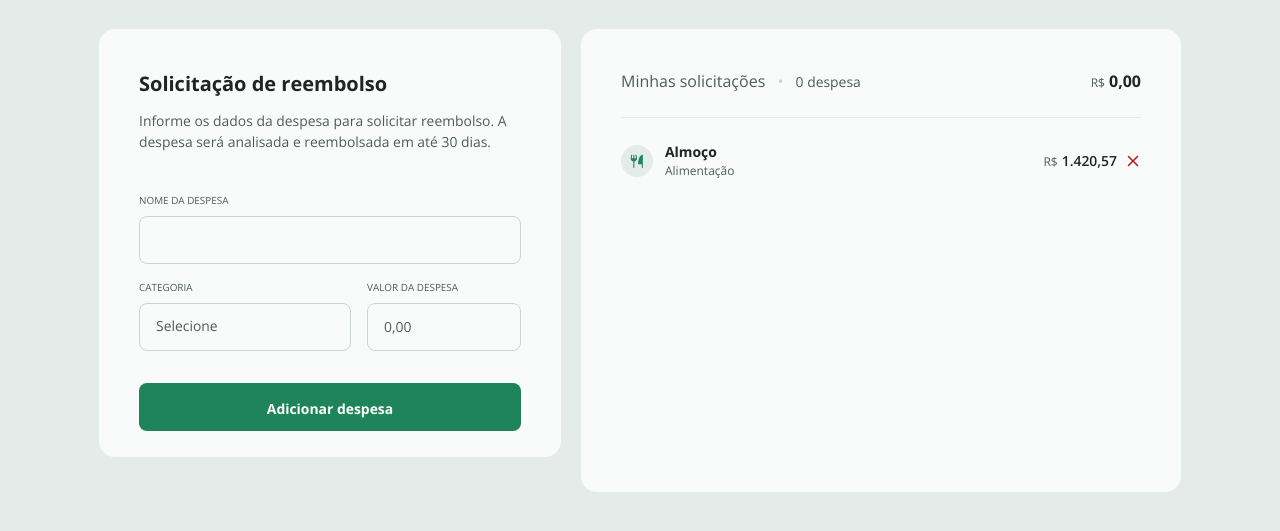
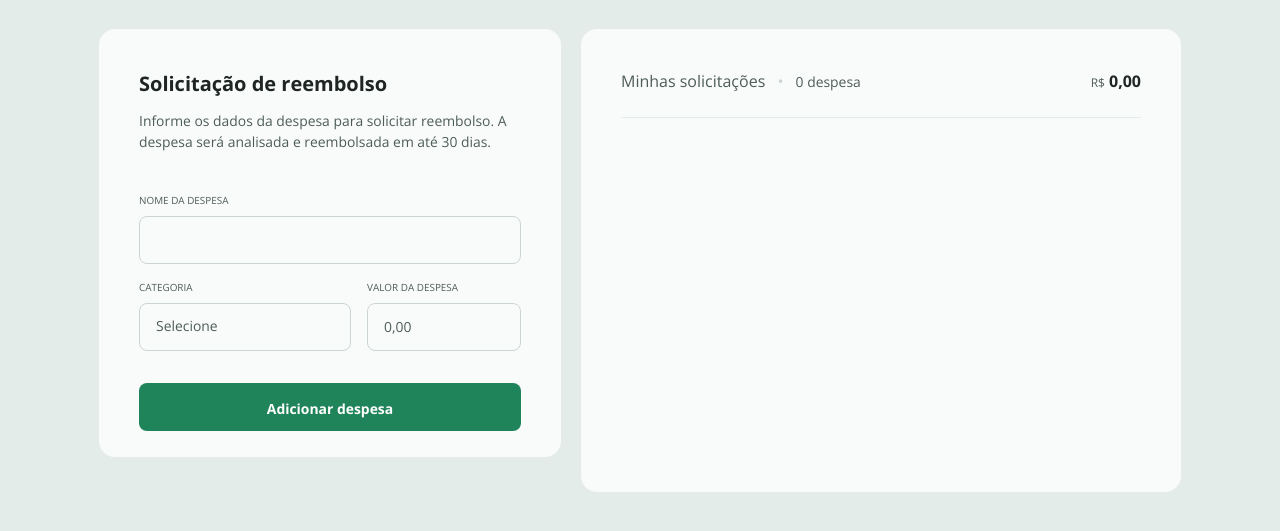
Before and after one commit to VictorMartinsD/refund-dashboard, a website built with Vite: page index.html in a window 1280 px wide. Shown: the part 83-614 px from the top of the page. Built offline with nearby package versions, Linux system fonts and the light colour scheme.

Commit message:
chore(html): remove static commented expense example

```diff
--- a/index.html
+++ b/index.html
@@ -87,24 +87,7 @@
             <h2><small>R$</small>0,00</h2>
           </header>
 
-          <ul>
-            <li class="expense">
-              <svg class="expense-icon" role="img" aria-label="Ícone de tipo da despesa">
-                <use href="./src/assets/img/icons.svg#icon-food"></use>
-              </svg>
-
-              <div class="expense-info">
-                <strong>Almoço</strong>
-                <span>Alimentação</span>
-              </div>
-
-              <span class="expense-amount"><small>R$</small>1.420,57</span>
-
-              <svg class="remove-icon" role="img" aria-label="remover">
-                <use href="./src/assets/img/icons.svg#icon-remove"></use>
-              </svg>
-            </li>
-          </ul>
+          <ul></ul>
         </aside>
       </section>
     </main>
```
